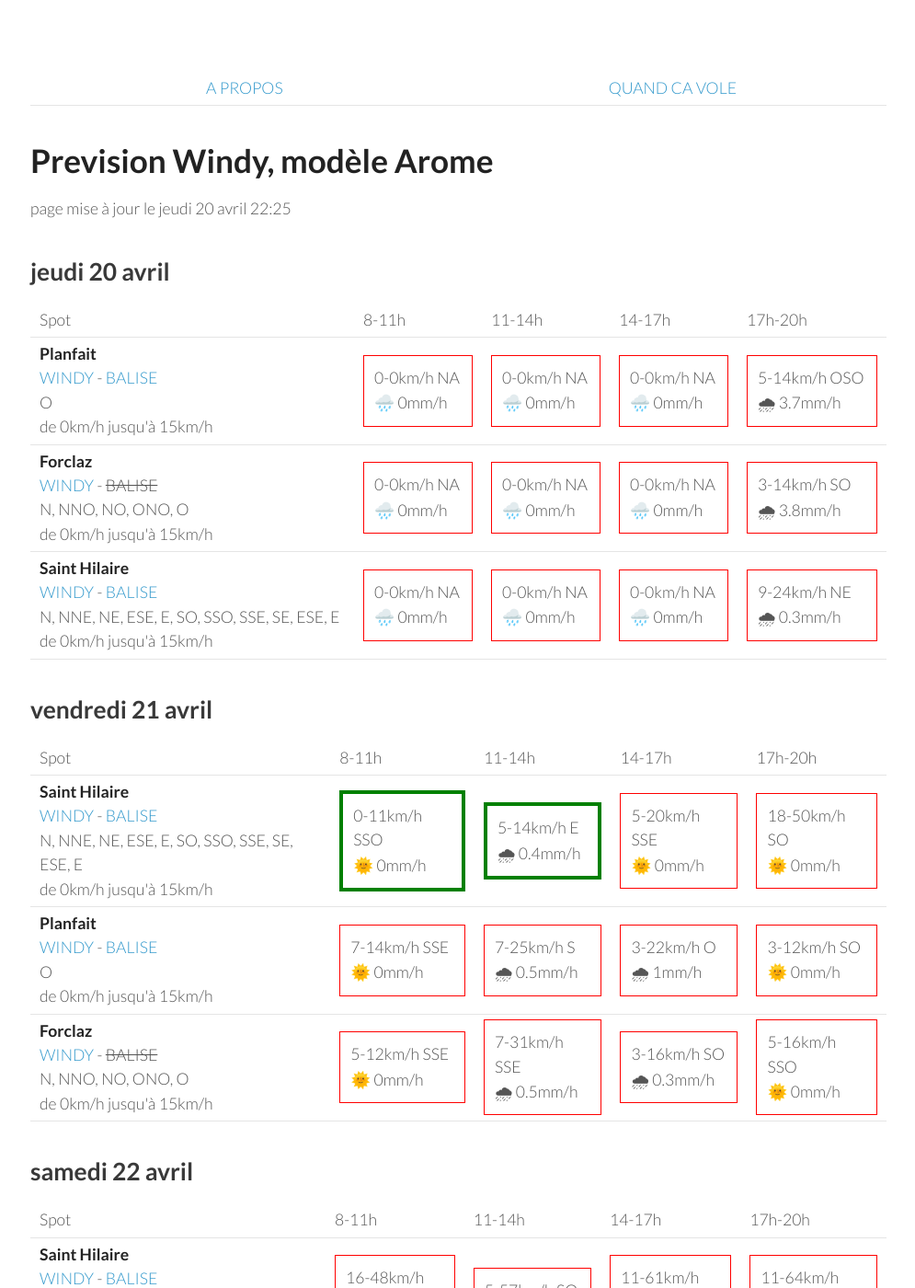
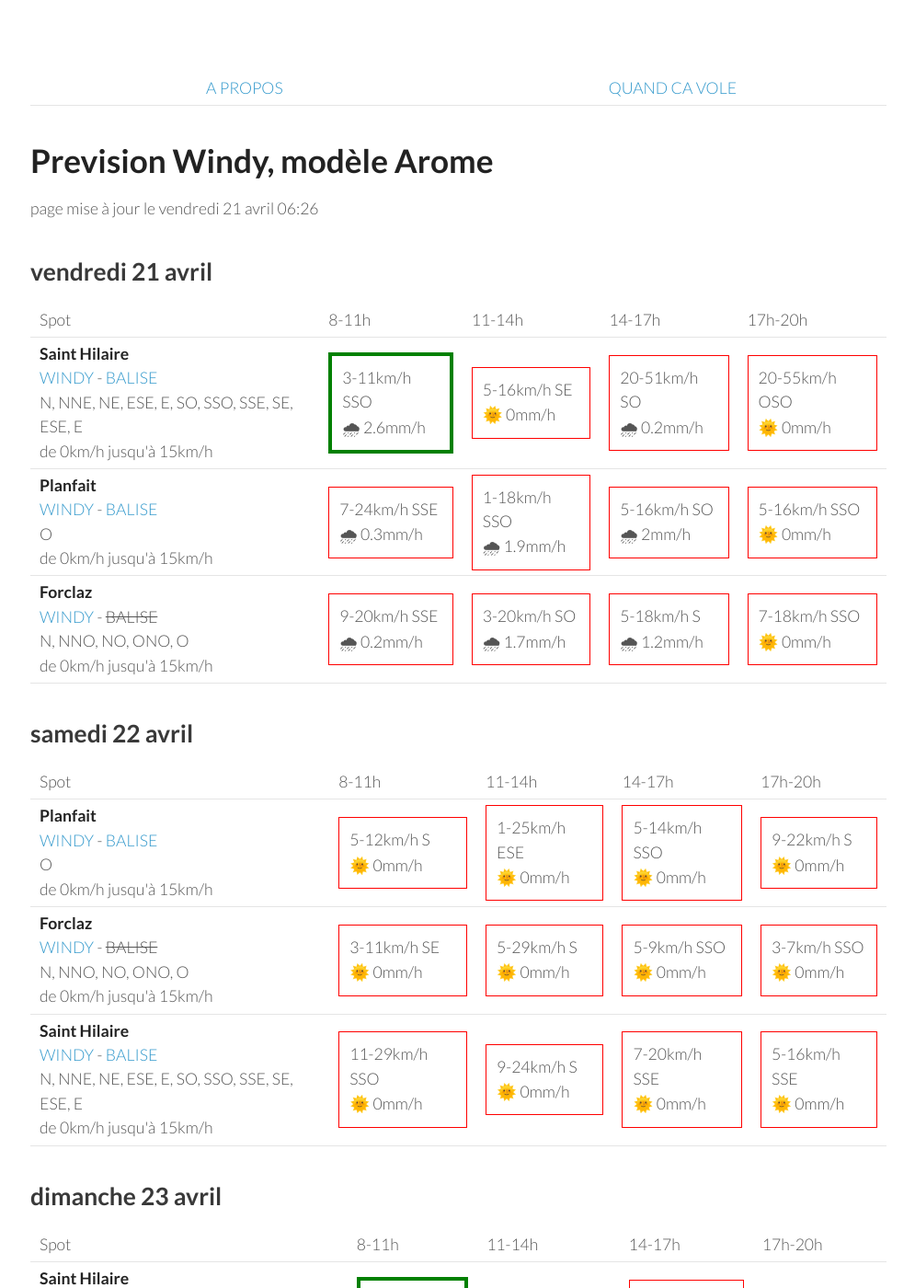
Before and after one commit to parapente-dans-le-nord/parapente-dans-le-nord.github.io, a Jekyll site: the page built from alpes_nord.markdown, in a window 1280 px wide and 1400 px high. Shown: the whole window at 92% size, without its empty margins (25-1020 px from the left). Built offline with Jekyll 4.4.1, drawn with Linux system fonts in a browser that asks for light colours; some of the changed text lies outside the part shown.

Commit message:
update index.markdown

```diff
--- a/alpes_nord.markdown
+++ b/alpes_nord.markdown
@@ -7,51 +7,8 @@ title:  "Tous les spots"
 {: .links}
 
 # Prevision Windy, modèle Arome
-page mise à jour le jeudi 20 avril 22:25
+page mise à jour le vendredi 21 avril 06:26
 
-## jeudi 20 avril
-
-{::nomarkdown}
-<table>
-  <tbody>
-    <tr>
-      <td>Spot</td>
-      <td>8-11h</td>
-      <td>11-14h</td>
-      <td>14-17h</td>
-      <td>17h-20h</td>
-    </tr>
-<tr>
-        <td><strong>Planfait</strong><br><a href="https://windy.com/45.853/6.223?45.415,6.223,8">WINDY</a> - <span class=""><a href="https://www.openwindmap.org/PP496">BALISE</a> </span><br> <span class="vent-favorable">O</span><br><span class="force-vent">de 0km/h jusqu'à 15km/h</span> </td>
-
-            <td><div class="not-flyable"><p>0-0km/h NA</p><p>🌧️ 0mm/h</p></div></td>
-            <td><div class="not-flyable"><p>0-0km/h NA</p><p>🌧️ 0mm/h</p></div></td>
-            <td><div class="not-flyable"><p>0-0km/h NA</p><p>🌧️ 0mm/h</p></div></td>
-            <td><div class="not-flyable"><p>5-14km/h OSO</p><p>🌧 3.7mm/h</p></div></td>
-
-    </tr>
-<tr>
-        <td><strong>Forclaz</strong><br><a href="https://windy.com/45.814/6.247?45.375,6.246,8,m:eVwaglz">WINDY</a> - <span class="no-balise"> BALISE </span><br> <span class="vent-favorable">N, NNO, NO, ONO, O</span><br><span class="force-vent">de 0km/h jusqu'à 15km/h</span> </td>
-
-            <td><div class="not-flyable"><p>0-0km/h NA</p><p>🌧️ 0mm/h</p></div></td>
-            <td><div class="not-flyable"><p>0-0km/h NA</p><p>🌧️ 0mm/h</p></div></td>
-            <td><div class="not-flyable"><p>0-0km/h NA</p><p>🌧️ 0mm/h</p></div></td>
-            <td><div class="not-flyable"><p>3-14km/h SO</p><p>🌧 3.8mm/h</p></div></td>
-
-    </tr>
-<tr>
-        <td><strong>Saint Hilaire</strong><br><a href="https://windy.com/45.307/5.888?45.087,5.889,9,m:eUFagkX">WINDY</a> - <span class=""><a href="http://www.balisemeteo.com/balise.php?idBalise=61">BALISE</a> </span><br> <span class="vent-favorable">N, NNE, NE, ESE, E, SO, SSO, SSE, SE, ESE, E</span><br><span class="force-vent">de 0km/h jusqu'à 15km/h</span> </td>
-
-            <td><div class="not-flyable"><p>0-0km/h NA</p><p>🌧️ 0mm/h</p></div></td>
-            <td><div class="not-flyable"><p>0-0km/h NA</p><p>🌧️ 0mm/h</p></div></td>
-            <td><div class="not-flyable"><p>0-0km/h NA</p><p>🌧️ 0mm/h</p></div></td>
-            <td><div class="not-flyable"><p>9-24km/h NE</p><p>🌧 0.3mm/h</p></div></td>
-
-    </tr>
-
-</tbody>
-</table>
-{:/}
 ## vendredi 21 avril
 
 {::nomarkdown}
@@ -67,30 +24,30 @@ page mise à jour le jeudi 20 avril 22:25
 <tr>
         <td><strong>Saint Hilaire</strong><br><a href="https://windy.com/45.307/5.888?45.087,5.889,9,m:eUFagkX">WINDY</a> - <span class=""><a href="http://www.balisemeteo.com/balise.php?idBalise=61">BALISE</a> </span><br> <span class="vent-favorable">N, NNE, NE, ESE, E, SO, SSO, SSE, SE, ESE, E</span><br><span class="force-vent">de 0km/h jusqu'à 15km/h</span> </td>
 
-            <td><div class="flyable"><p>0-11km/h SSO</p><p>🌞 0mm/h</p></div></td>
-            <td><div class="flyable"><p>5-14km/h E</p><p>🌧 0.4mm/h</p></div></td>
-            <td><div class="not-flyable"><p>5-20km/h SSE</p><p>🌞 0mm/h</p></div></td>
-            <td><div class="not-flyable"><p>18-50km/h SO</p><p>🌞 0mm/h</p></div></td>
+            <td><div class="flyable"><p>3-11km/h SSO</p><p>🌧 2.6mm/h</p></div></td>
+            <td><div class="not-flyable"><p>5-16km/h SE</p><p>🌞 0mm/h</p></div></td>
+            <td><div class="not-flyable"><p>20-51km/h SO</p><p>🌧 0.2mm/h</p></div></td>
+            <td><div class="not-flyable"><p>20-55km/h OSO</p><p>🌞 0mm/h</p></div></td>
 
 
     </tr>
 <tr>
         <td><strong>Planfait</strong><br><a href="https://windy.com/45.853/6.223?45.415,6.223,8">WINDY</a> - <span class=""><a href="https://www.openwindmap.org/PP496">BALISE</a> </span><br> <span class="vent-favorable">O</span><br><span class="force-vent">de 0km/h jusqu'à 15km/h</span> </td>
 
-            <td><div class="not-flyable"><p>7-14km/h SSE</p><p>🌞 0mm/h</p></div></td>
-            <td><div class="not-flyable"><p>7-25km/h S</p><p>🌧 0.5mm/h</p></div></td>
-            <td><div class="not-flyable"><p>3-22km/h O</p><p>🌧 1mm/h</p></div></td>
-            <td><div class="not-flyable"><p>3-12km/h SO</p><p>🌞 0mm/h</p></div></td>
+            <td><div class="not-flyable"><p>7-24km/h SSE</p><p>🌧 0.3mm/h</p></div></td>
+            <td><div class="not-flyable"><p>1-18km/h SSO</p><p>🌧 1.9mm/h</p></div></td>
+            <td><div class="not-flyable"><p>5-16km/h SO</p><p>🌧 2mm/h</p></div></td>
+            <td><div class="not-flyable"><p>5-16km/h SSO</p><p>🌞 0mm/h</p></div></td>
 
 
     </tr>
 <tr>
         <td><strong>Forclaz</strong><br><a href="https://windy.com/45.814/6.247?45.375,6.246,8,m:eVwaglz">WINDY</a> - <span class="no-balise"> BALISE </span><br> <span class="vent-favorable">N, NNO, NO, ONO, O</span><br><span class="force-vent">de 0km/h jusqu'à 15km/h</span> </td>
 
-            <td><div class="not-flyable"><p>5-12km/h SSE</p><p>🌞 0mm/h</p></div></td>
-            <td><div class="not-flyable"><p>7-31km/h SSE</p><p>🌧 0.5mm/h</p></div></td>
-            <td><div class="not-flyable"><p>3-16km/h SO</p><p>🌧 0.3mm/h</p></div></td>
-            <td><div class="not-flyable"><p>5-16km/h SSO</p><p>🌞 0mm/h</p></div></td>
+            <td><div class="not-flyable"><p>9-20km/h SSE</p><p>🌧 0.2mm/h</p></div></td>
+            <td><div class="not-flyable"><p>3-20km/h SO</p><p>🌧 1.7mm/h</p></div></td>
+            <td><div class="not-flyable"><p>5-18km/h S</p><p>🌧 1.2mm/h</p></div></td>
+            <td><div class="not-flyable"><p>7-18km/h SSO</p><p>🌞 0mm/h</p></div></td>
 
 
     </tr>
@@ -111,32 +68,32 @@ page mise à jour le jeudi 20 avril 22:25
       <td>17h-20h</td>
     </tr>
 <tr>
-        <td><strong>Saint Hilaire</strong><br><a href="https://windy.com/45.307/5.888?45.087,5.889,9,m:eUFagkX">WINDY</a> - <span class=""><a href="http://www.balisemeteo.com/balise.php?idBalise=61">BALISE</a> </span><br> <span class="vent-favorable">N, NNE, NE, ESE, E, SO, SSO, SSE, SE, ESE, E</span><br><span class="force-vent">de 0km/h jusqu'à 15km/h</span> </td>
+        <td><strong>Planfait</strong><br><a href="https://windy.com/45.853/6.223?45.415,6.223,8">WINDY</a> - <span class=""><a href="https://www.openwindmap.org/PP496">BALISE</a> </span><br> <span class="vent-favorable">O</span><br><span class="force-vent">de 0km/h jusqu'à 15km/h</span> </td>
 
-            <td><div class="not-flyable"><p>16-48km/h SO</p><p>🌞 0mm/h</p></div></td>
-            <td><div class="not-flyable"><p>5-57km/h SO</p><p>🌞 0mm/h</p></div></td>
-            <td><div class="not-flyable"><p>11-61km/h SO</p><p>🌞 0mm/h</p></div></td>
-            <td><div class="not-flyable"><p>11-64km/h SSO</p><p>🌞 0mm/h</p></div></td>
+            <td><div class="not-flyable"><p>5-12km/h S</p><p>🌞 0mm/h</p></div></td>
+            <td><div class="not-flyable"><p>1-25km/h ESE</p><p>🌞 0mm/h</p></div></td>
+            <td><div class="not-flyable"><p>5-14km/h SSO</p><p>🌞 0mm/h</p></div></td>
+            <td><div class="not-flyable"><p>9-22km/h S</p><p>🌞 0mm/h</p></div></td>
 
 
     </tr>
 <tr>
         <td><strong>Forclaz</strong><br><a href="https://windy.com/45.814/6.247?45.375,6.246,8,m:eVwaglz">WINDY</a> - <span class="no-balise"> BALISE </span><br> <span class="vent-favorable">N, NNO, NO, ONO, O</span><br><span class="force-vent">de 0km/h jusqu'à 15km/h</span> </td>
 
-            <td><div class="not-flyable"><p>11-25km/h S</p><p>🌞 0mm/h</p></div></td>
-            <td><div class="not-flyable"><p>1-33km/h ESE</p><p>🌧 0.3mm/h</p></div></td>
-            <td><div class="not-flyable"><p>3-29km/h NE</p><p>🌧 0.9mm/h</p></div></td>
-            <td><div class="not-flyable"><p>3-27km/h NO</p><p>🌞 0mm/h</p></div></td>
+            <td><div class="not-flyable"><p>3-11km/h SE</p><p>🌞 0mm/h</p></div></td>
+            <td><div class="not-flyable"><p>5-29km/h S</p><p>🌞 0mm/h</p></div></td>
+            <td><div class="not-flyable"><p>5-9km/h SSO</p><p>🌞 0mm/h</p></div></td>
+            <td><div class="not-flyable"><p>3-7km/h SSO</p><p>🌞 0mm/h</p></div></td>
 
 
     </tr>
 <tr>
-        <td><strong>Planfait</strong><br><a href="https://windy.com/45.853/6.223?45.415,6.223,8">WINDY</a> - <span class=""><a href="https://www.openwindmap.org/PP496">BALISE</a> </span><br> <span class="vent-favorable">O</span><br><span class="force-vent">de 0km/h jusqu'à 15km/h</span> </td>
+        <td><strong>Saint Hilaire</strong><br><a href="https://windy.com/45.307/5.888?45.087,5.889,9,m:eUFagkX">WINDY</a> - <span class=""><a href="http://www.balisemeteo.com/balise.php?idBalise=61">BALISE</a> </span><br> <span class="vent-favorable">N, NNE, NE, ESE, E, SO, SSO, SSE, SE, ESE, E</span><br><span class="force-vent">de 0km/h jusqu'à 15km/h</span> </td>
 
-            <td><div class="not-flyable"><p>11-27km/h S</p><p>🌞 0mm/h</p></div></td>
-            <td><div class="not-flyable"><p>3-31km/h SSE</p><p>🌧 0.2mm/h</p></div></td>
-            <td><div class="not-flyable"><p>3-29km/h ENE</p><p>🌧 0.9mm/h</p></div></td>
-            <td><div class="not-flyable"><p>3-27km/h NO</p><p>🌞 0mm/h</p></div></td>
+            <td><div class="not-flyable"><p>11-29km/h SSO</p><p>🌞 0mm/h</p></div></td>
+            <td><div class="not-flyable"><p>9-24km/h S</p><p>🌞 0mm/h</p></div></td>
+            <td><div class="not-flyable"><p>7-20km/h SSE</p><p>🌞 0mm/h</p></div></td>
+            <td><div class="not-flyable"><p>5-16km/h SSE</p><p>🌞 0mm/h</p></div></td>
 
 
     </tr>
@@ -159,30 +116,30 @@ page mise à jour le jeudi 20 avril 22:25
 <tr>
         <td><strong>Saint Hilaire</strong><br><a href="https://windy.com/45.307/5.888?45.087,5.889,9,m:eUFagkX">WINDY</a> - <span class=""><a href="http://www.balisemeteo.com/balise.php?idBalise=61">BALISE</a> </span><br> <span class="vent-favorable">N, NNE, NE, ESE, E, SO, SSO, SSE, SE, ESE, E</span><br><span class="force-vent">de 0km/h jusqu'à 15km/h</span> </td>
 
-            <td><div class="not-flyable"><p>1-22km/h N</p><p>🌞 0mm/h</p></div></td>
-            <td><div class="not-flyable"><p>5-33km/h OSO</p><p>🌞 0mm/h</p></div></td>
-            <td><div class="not-flyable"><p>9-50km/h SO</p><p>🌞 0mm/h</p></div></td>
-            <td><div class="not-flyable"><p>7-57km/h SO</p><p>🌧 4.2mm/h</p></div></td>
+            <td><div class="flyable"><p>0-14km/h N</p><p>🌧 0.6mm/h</p></div></td>
+            <td><div class="not-flyable"><p>5-27km/h SO</p><p>🌧 0.3mm/h</p></div></td>
+            <td><div class="not-flyable"><p>9-46km/h SO</p><p>🌧 0.5mm/h</p></div></td>
+            <td><div class="not-flyable"><p>3-50km/h S</p><p>🌧 1.9mm/h</p></div></td>
 
 
     </tr>
 <tr>
         <td><strong>Planfait</strong><br><a href="https://windy.com/45.853/6.223?45.415,6.223,8">WINDY</a> - <span class=""><a href="https://www.openwindmap.org/PP496">BALISE</a> </span><br> <span class="vent-favorable">O</span><br><span class="force-vent">de 0km/h jusqu'à 15km/h</span> </td>
 
-            <td><div class="not-flyable"><p>1-18km/h SE</p><p>🌧 2.7mm/h</p></div></td>
-            <td><div class="not-flyable"><p>5-24km/h S</p><p>🌧 0.2mm/h</p></div></td>
-            <td><div class="not-flyable"><p>9-37km/h OSO</p><p>🌧 0.3mm/h</p></div></td>
-            <td><div class="not-flyable"><p>11-50km/h OSO</p><p>🌧 4.1mm/h</p></div></td>
+            <td><div class="not-flyable"><p>5-18km/h E</p><p>🌧 1.7mm/h</p></div></td>
+            <td><div class="not-flyable"><p>5-22km/h SSO</p><p>🌞 0mm/h</p></div></td>
+            <td><div class="not-flyable"><p>9-37km/h SO</p><p>🌧 0.8mm/h</p></div></td>
+            <td><div class="not-flyable"><p>7-42km/h SO</p><p>🌧 3.4mm/h</p></div></td>
 
 
     </tr>
 <tr>
         <td><strong>Forclaz</strong><br><a href="https://windy.com/45.814/6.247?45.375,6.246,8,m:eVwaglz">WINDY</a> - <span class="no-balise"> BALISE </span><br> <span class="vent-favorable">N, NNO, NO, ONO, O</span><br><span class="force-vent">de 0km/h jusqu'à 15km/h</span> </td>
 
-            <td><div class="not-flyable"><p>1-18km/h ESE</p><p>🌧 3.4mm/h</p></div></td>
-            <td><div class="not-flyable"><p>3-22km/h SSE</p><p>🌧 0.3mm/h</p></div></td>
-            <td><div class="not-flyable"><p>7-37km/h OSO</p><p>🌧 0.3mm/h</p></div></td>
-            <td><div class="not-flyable"><p>9-50km/h OSO</p><p>🌧 3.2mm/h</p></div></td>
+            <td><div class="not-flyable"><p>5-18km/h E</p><p>🌧 2.2mm/h</p></div></td>
+            <td><div class="not-flyable"><p>3-20km/h S</p><p>🌞 0mm/h</p></div></td>
+            <td><div class="not-flyable"><p>7-37km/h SO</p><p>🌧 0.6mm/h</p></div></td>
+            <td><div class="not-flyable"><p>5-40km/h SO</p><p>🌧 2.3mm/h</p></div></td>
 
 
     </tr>
@@ -203,30 +160,30 @@ page mise à jour le jeudi 20 avril 22:25
       <td>17h-20h</td>
     </tr>
 <tr>
+        <td><strong>Saint Hilaire</strong><br><a href="https://windy.com/45.307/5.888?45.087,5.889,9,m:eUFagkX">WINDY</a> - <span class=""><a href="http://www.balisemeteo.com/balise.php?idBalise=61">BALISE</a> </span><br> <span class="vent-favorable">N, NNE, NE, ESE, E, SO, SSO, SSE, SE, ESE, E</span><br><span class="force-vent">de 0km/h jusqu'à 15km/h</span> </td>
+
+            <td><div class="not-flyable"><p>3-22km/h NNE</p><p>🌧 1.3mm/h</p></div></td>
+            <td><div class="not-flyable"><p>5-27km/h N</p><p>🌧 0.4mm/h</p></div></td>
+            <td><div class="not-flyable"><p>3-25km/h NNO</p><p>🌧 1.9mm/h</p></div></td>
+            <td><div class="not-flyable"><p>3-25km/h NNO</p><p>🌧 0.9mm/h</p></div></td>
+
+
+    </tr>
+<tr>
         <td><strong>Planfait</strong><br><a href="https://windy.com/45.853/6.223?45.415,6.223,8">WINDY</a> - <span class=""><a href="https://www.openwindmap.org/PP496">BALISE</a> </span><br> <span class="vent-favorable">O</span><br><span class="force-vent">de 0km/h jusqu'à 15km/h</span> </td>
 
-            <td><div class="not-flyable"><p>1-16km/h S</p><p>🌧 2.4mm/h</p></div></td>
-            <td><div class="not-flyable"><p>5-24km/h OSO</p><p>🌧 2.8mm/h</p></div></td>
+            <td><div class="not-flyable"><p>1-12km/h S</p><p>🌧 0.2mm/h</p></div></td>
+            <td><div class="not-flyable"><p>3-16km/h OSO</p><p>🌧 0.5mm/h</p></div></td>
             <td><div class="not-flyable"><p>3-25km/h O</p><p>🌧 2mm/h</p></div></td>
             <td><div class="not-flyable"><p>3-22km/h ONO</p><p>🌧 0.4mm/h</p></div></td>
 
 
     </tr>
 <tr>
-        <td><strong>Saint Hilaire</strong><br><a href="https://windy.com/45.307/5.888?45.087,5.889,9,m:eUFagkX">WINDY</a> - <span class=""><a href="http://www.balisemeteo.com/balise.php?idBalise=61">BALISE</a> </span><br> <span class="vent-favorable">N, NNE, NE, ESE, E, SO, SSO, SSE, SE, ESE, E</span><br><span class="force-vent">de 0km/h jusqu'à 15km/h</span> </td>
-
-            <td><div class="not-flyable"><p>1-22km/h OSO</p><p>🌧 2.7mm/h</p></div></td>
-            <td><div class="not-flyable"><p>3-24km/h NO</p><p>🌧 2.9mm/h</p></div></td>
-            <td><div class="not-flyable"><p>3-25km/h NNO</p><p>🌧 1.9mm/h</p></div></td>
-            <td><div class="not-flyable"><p>3-25km/h NNO</p><p>🌧 0.9mm/h</p></div></td>
-
-
-    </tr>
-<tr>
         <td><strong>Forclaz</strong><br><a href="https://windy.com/45.814/6.247?45.375,6.246,8,m:eVwaglz">WINDY</a> - <span class="no-balise"> BALISE </span><br> <span class="vent-favorable">N, NNO, NO, ONO, O</span><br><span class="force-vent">de 0km/h jusqu'à 15km/h</span> </td>
 
-            <td><div class="not-flyable"><p>1-16km/h SSE</p><p>🌧 2.6mm/h</p></div></td>
-            <td><div class="not-flyable"><p>5-24km/h O</p><p>🌧 2mm/h</p></div></td>
+            <td><div class="not-flyable"><p>1-12km/h S</p><p>🌧 0.3mm/h</p></div></td>
+            <td><div class="not-flyable"><p>1-14km/h OSO</p><p>🌧 0.6mm/h</p></div></td>
             <td><div class="not-flyable"><p>3-25km/h NO</p><p>🌧 1.8mm/h</p></div></td>
             <td><div class="not-flyable"><p>3-22km/h NO</p><p>🌧 0.3mm/h</p></div></td>
 
```
